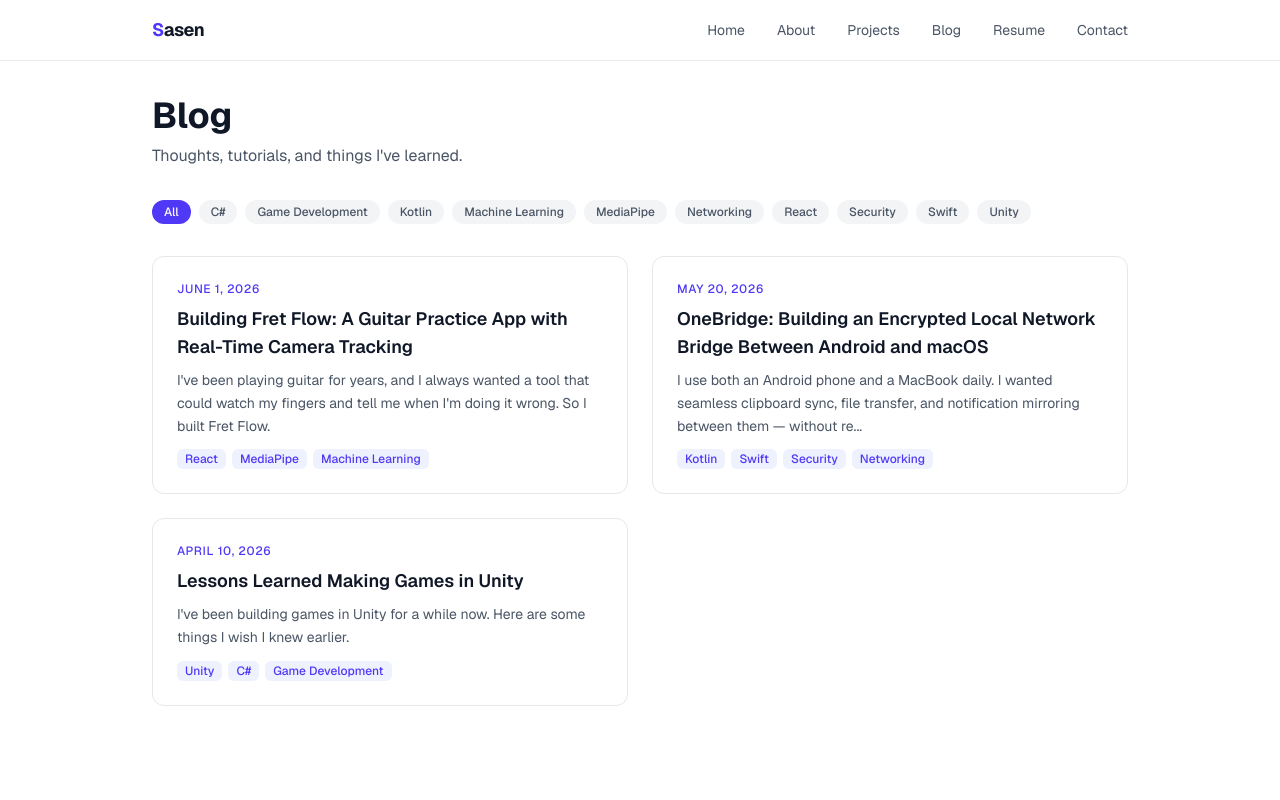
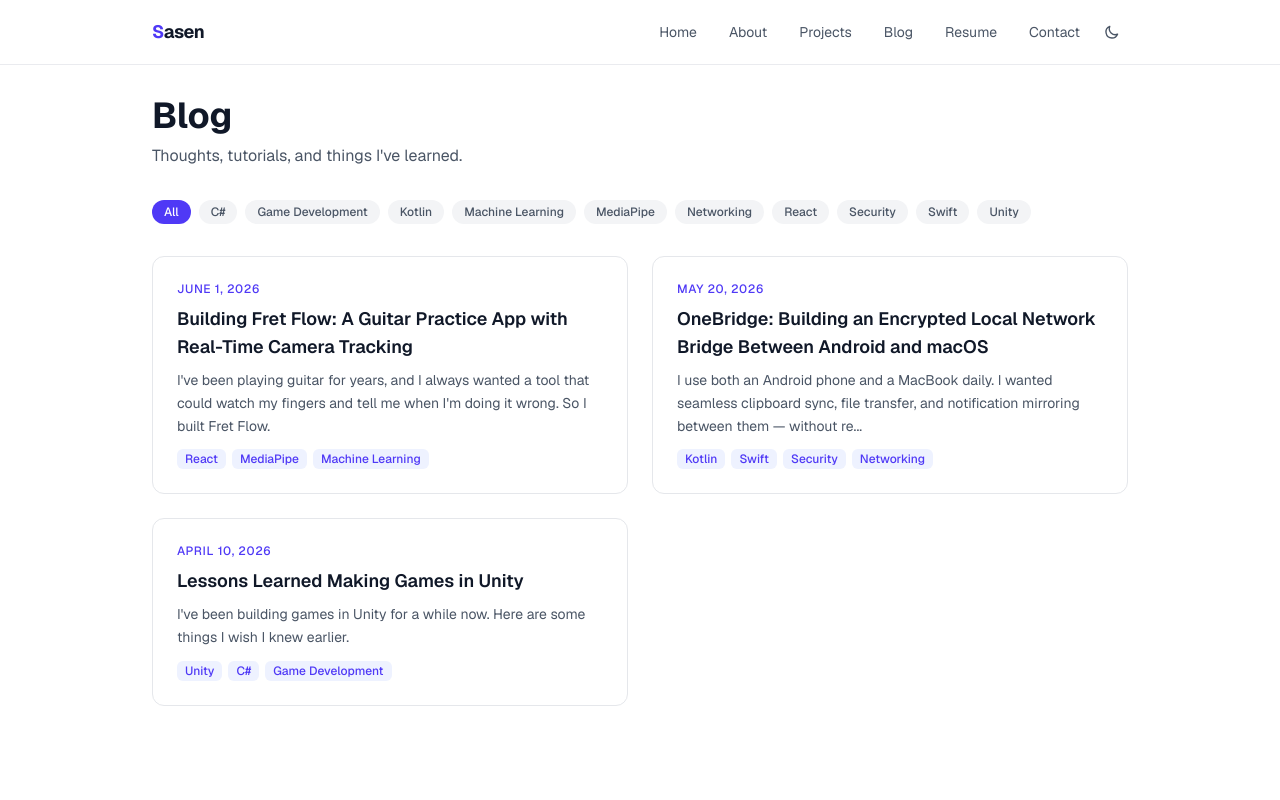
Before and after one commit to Sasen12/personal-site, a Next.js app: page /blog in a window 1280 px wide. Shown: the top 800 px of the page. Built offline with nearby package versions, Linux system fonts and the light colour scheme.

Commit message:
Add dark/light mode toggle with localStorage persistence

```diff
--- a/src/app/globals.css
+++ b/src/app/globals.css
@@ -1,4 +1,6 @@
 @import "tailwindcss";
+
+@custom-variant dark (&:where(.dark, .dark *));
 
 @theme inline {
   --font-sans: var(--font-geist-sans);
@@ -11,11 +13,13 @@ body {
   font-family: var(--font-sans), Arial, Helvetica, sans-serif;
 }
 
-@media (prefers-color-scheme: dark) {
-  body {
-    background-image: radial-gradient(ellipse at top right, rgba(99, 102, 241, 0.04), transparent 60%),
-                      radial-gradient(ellipse at bottom left, rgba(99, 102, 241, 0.03), transparent 60%);
-  }
+body {
+  background-image: none;
+}
+
+:root.dark body {
+  background-image: radial-gradient(ellipse at top right, rgba(99, 102, 241, 0.04), transparent 60%),
+                    radial-gradient(ellipse at bottom left, rgba(99, 102, 241, 0.03), transparent 60%);
 }
 
 .hero-gradient {
--- a/src/app/layout.tsx
+++ b/src/app/layout.tsx
@@ -25,7 +25,19 @@ export default function RootLayout({
   children: React.ReactNode
 }>) {
   return (
-    <html lang="en" className={`${geistSans.variable} ${geistMono.variable}`}>
+    <html lang="en" suppressHydrationWarning className={`${geistSans.variable} ${geistMono.variable}`}>
+      <head>
+        <script dangerouslySetInnerHTML={{
+          __html: `
+            (function() {
+              var theme = localStorage.getItem('theme');
+              if (theme === 'dark' || (!theme && window.matchMedia('(prefers-color-scheme: dark)').matches)) {
+                document.documentElement.classList.add('dark');
+              }
+            })();
+          `
+        }} />
+      </head>
       <body className="min-h-screen flex flex-col bg-white text-gray-900 dark:bg-slate-900 dark:text-slate-100">
         <Navbar />
         <main className="flex-1">{children}</main>
--- a/src/components/Navbar.tsx
+++ b/src/components/Navbar.tsx
@@ -2,6 +2,7 @@
 
 import Link from "next/link"
 import { useState } from "react"
+import ThemeToggle from "./ThemeToggle"
 
 const navLinks = [
   { href: "/", label: "Home" },
@@ -22,16 +23,7 @@ export default function Navbar() {
           <span className="text-indigo-600 dark:text-indigo-400">S</span>asen
         </Link>
 
-        <button
-          className="sm:hidden"
-          onClick={() => setOpen(!open)}
-          aria-label="Toggle menu"
-        >
-          <svg className="h-5 w-5" fill="none" viewBox="0 0 24 24" stroke="currentColor">
-            <path strokeLinecap="round" strokeLinejoin="round" strokeWidth={2} d={open ? "M6 18L18 6M6 6l12 12" : "M4 6h16M4 12h16M4 18h16"} />
-          </svg>
-        </button>
-
+        <div className="flex items-center gap-2 sm:gap-4">
           <div className="hidden items-center gap-8 sm:flex">
             {navLinks.map((link) => (
               <Link
@@ -42,6 +34,17 @@ export default function Navbar() {
                 {link.label}
               </Link>
             ))}
+          </div>
+          <ThemeToggle />
+          <button
+            className="sm:hidden"
+            onClick={() => setOpen(!open)}
+            aria-label="Toggle menu"
+          >
+            <svg className="h-5 w-5" fill="none" viewBox="0 0 24 24" stroke="currentColor">
+              <path strokeLinecap="round" strokeLinejoin="round" strokeWidth={2} d={open ? "M6 18L18 6M6 6l12 12" : "M4 6h16M4 12h16M4 18h16"} />
+            </svg>
+          </button>
         </div>
       </div>
 
--- /dev/null
+++ b/src/components/ThemeToggle.tsx
@@ -0,0 +1,36 @@
+"use client"
+
+import { useEffect, useState } from "react"
+
+export default function ThemeToggle() {
+  const [dark, setDark] = useState(false)
+
+  useEffect(() => {
+    setDark(document.documentElement.classList.contains("dark"))
+  }, [])
+
+  function toggle() {
+    const next = !dark
+    setDark(next)
+    document.documentElement.classList.toggle("dark", next)
+    localStorage.setItem("theme", next ? "dark" : "light")
+  }
+
+  return (
+    <button
+      onClick={toggle}
+      aria-label="Toggle dark mode"
+      className="rounded-lg p-2 text-gray-600 transition-colors hover:bg-gray-100 dark:text-slate-400 dark:hover:bg-slate-800"
+    >
+      {dark ? (
+        <svg className="h-4 w-4" viewBox="0 0 24 24" fill="none" stroke="currentColor" strokeWidth={2}>
+          <path strokeLinecap="round" strokeLinejoin="round" d="M12 3v1m0 16v1m9-9h-1M4 12H3m15.364 6.364l-.707-.707M6.343 6.343l-.707-.707m12.728 0l-.707.707M6.343 17.657l-.707.707M16 12a4 4 0 11-8 0 4 4 0 018 0z" />
+        </svg>
+      ) : (
+        <svg className="h-4 w-4" viewBox="0 0 24 24" fill="none" stroke="currentColor" strokeWidth={2}>
+          <path strokeLinecap="round" strokeLinejoin="round" d="M20.354 15.354A9 9 0 018.646 3.646 9.003 9.003 0 0012 21a9.003 9.003 0 008.354-5.646z" />
+        </svg>
+      )}
+    </button>
+  )
+}
```
Lines whose indentation alone changed are shown as unchanged.
